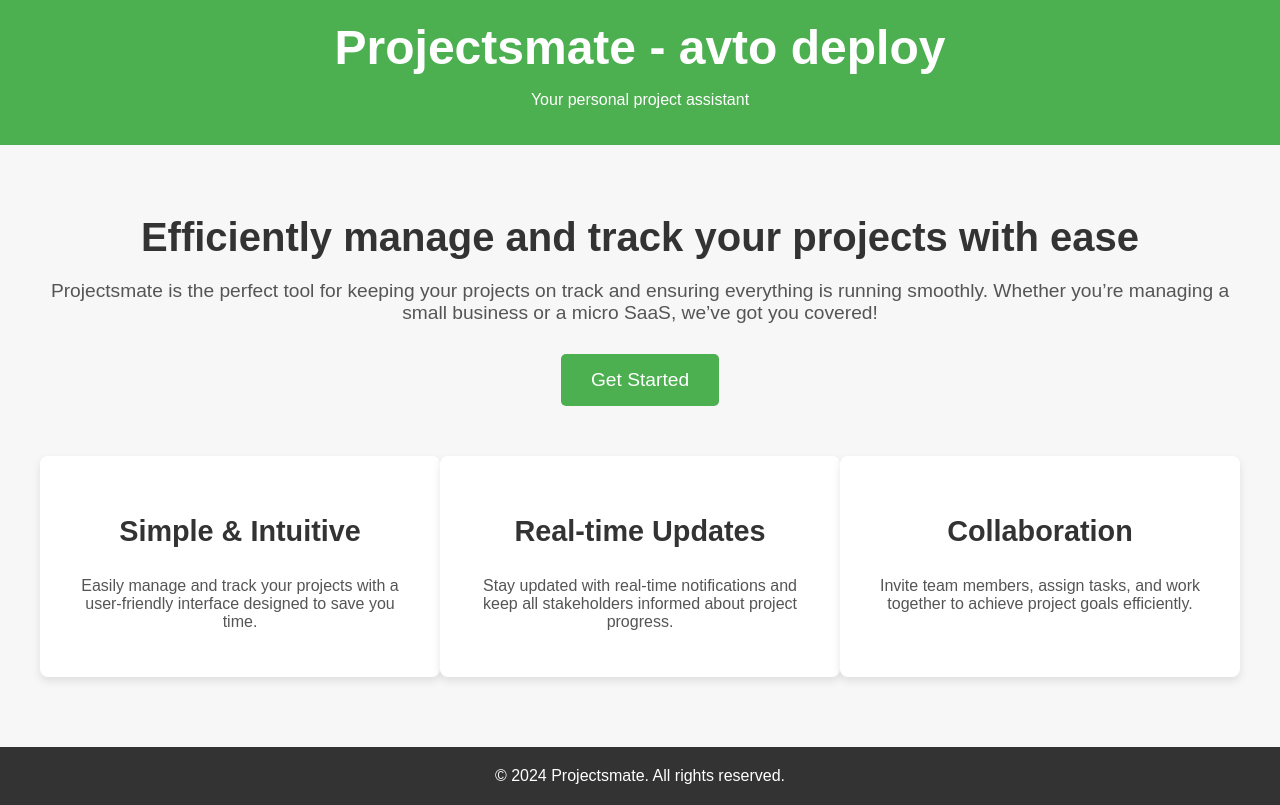
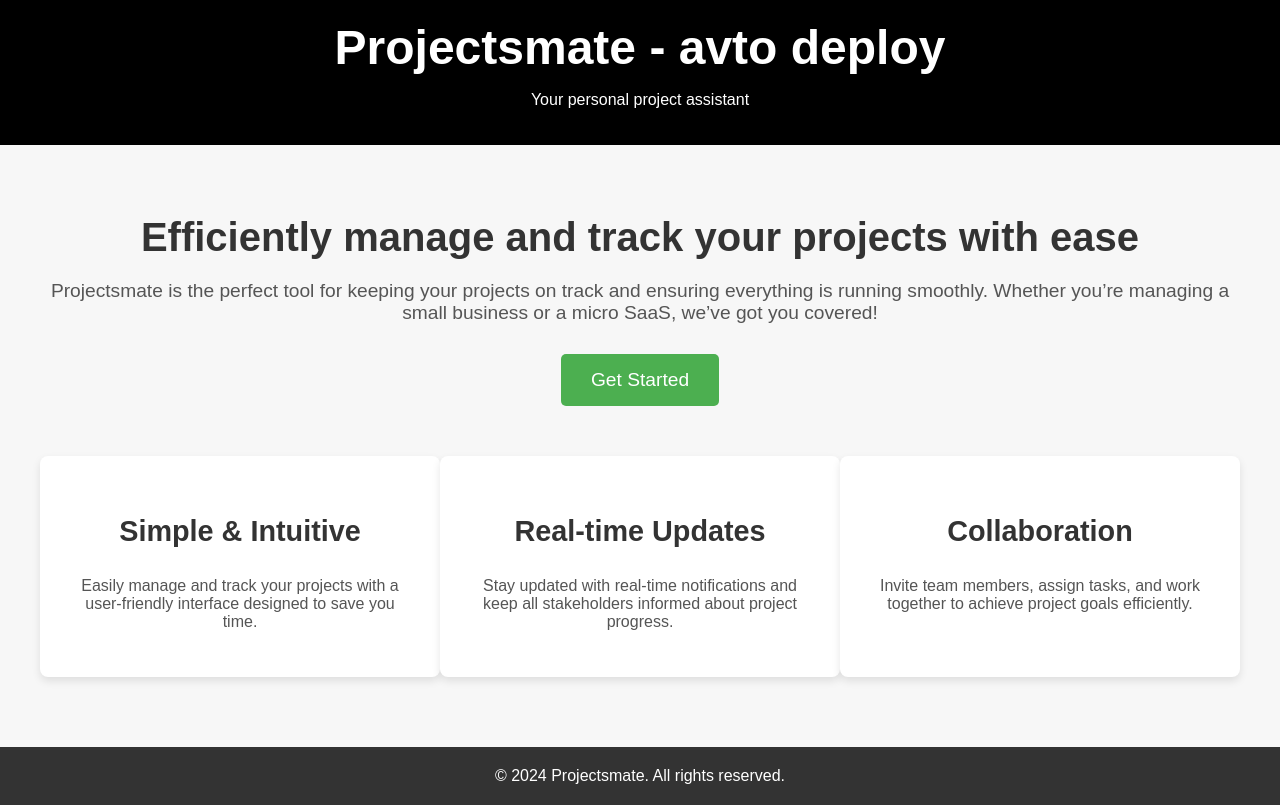
Before and after one commit to Farlaf/Test-Lendos-fo-Projects-Mate, a plain HTML site: page index.html in a window 1280 px wide. Drawn offline with Linux system fonts and the light colour scheme.

Commit message:
change colors

```diff
--- a/index.html
+++ b/index.html
@@ -12,7 +12,7 @@
       background-color: #f7f7f7;
     }
     header {
-      background-color: #4CAF50;
+      background-color: black;
       color: white;
       padding: 20px;
       text-align: center;
```
